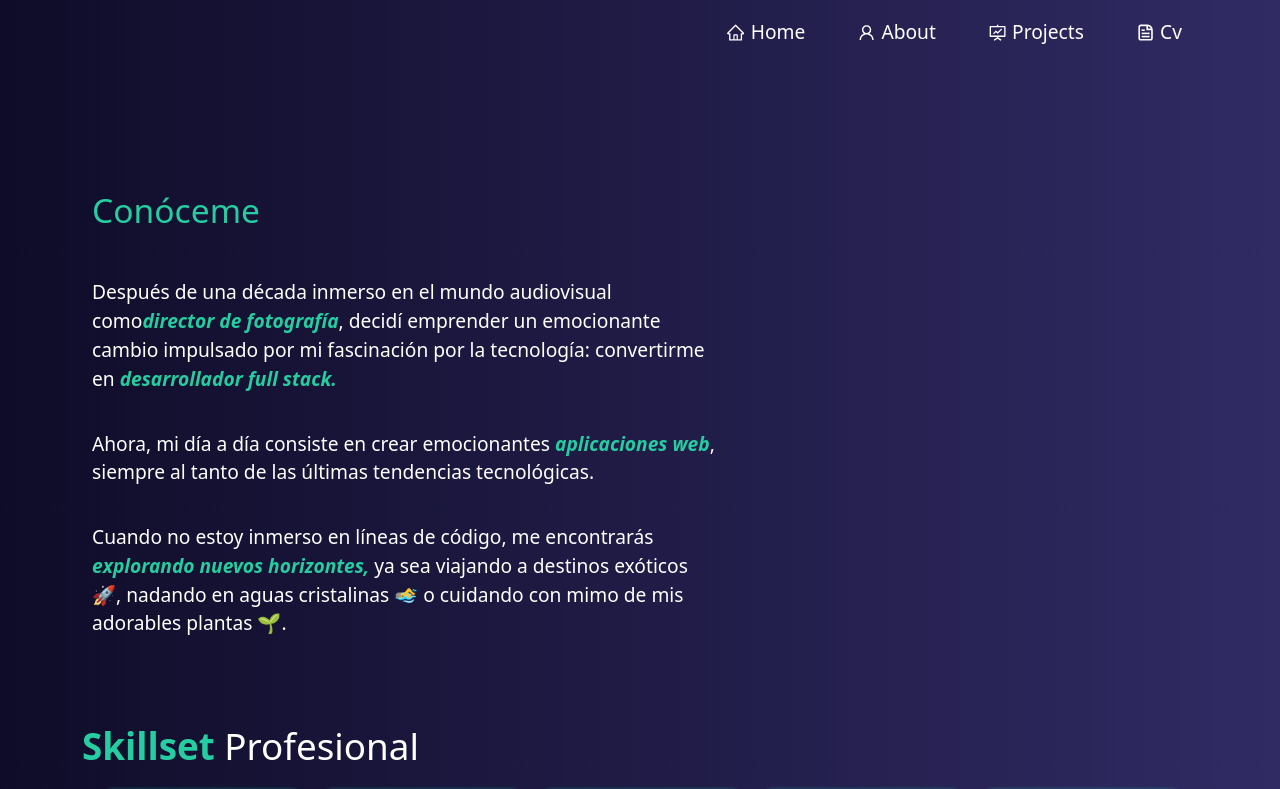
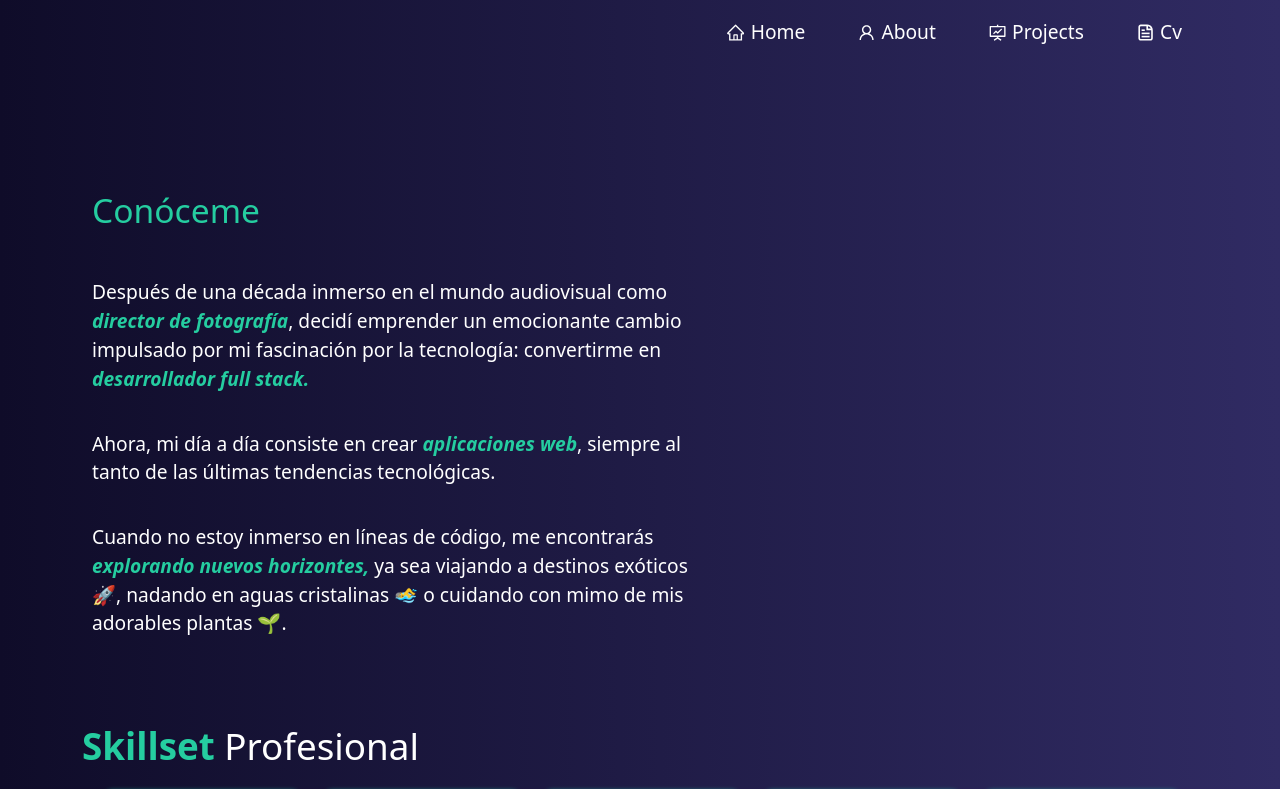
Before and after one commit to NachoGracia/portfolio, a React (Vite) app: page /About in a window 1280 px wide. Shown: the top 789 px of the page. Built offline with nearby package versions, Linux system fonts and the light colour scheme.

Commit message:
update about

```diff
--- a/src/pages/About.jsx
+++ b/src/pages/About.jsx
@@ -26,11 +26,11 @@ const About = () => {
               Conóceme
             </h1>
             <p className="about-body">Después de una década inmerso en el mundo audiovisual como
-            <i><b className="green">director de fotografía</b></i>,
+            <i><b className="green"> director de fotografía</b></i>,
             decidí emprender un emocionante cambio impulsado por mi fascinación por la tecnología:
              convertirme en <i><b className="green">desarrollador full stack.</b></i>
             </p>
-            <p className="about-body">Ahora, mi día a día consiste en crear emocionantes <i><b className="green">aplicaciones web</b></i>, siempre al tanto de las últimas tendencias tecnológicas.</p>
+            <p className="about-body">Ahora, mi día a día consiste en crear <i><b className="green">aplicaciones web</b></i>, siempre al tanto de las últimas tendencias tecnológicas.</p>
             <p className="about-body">Cuando no estoy inmerso en líneas de código,
             me encontrarás <i><b className="green">explorando nuevos horizontes,</b></i> ya sea viajando a destinos exóticos 🚀,
              nadando en aguas cristalinas 🏊‍♂️ o cuidando con mimo de mis adorables plantas 🌱.
```
